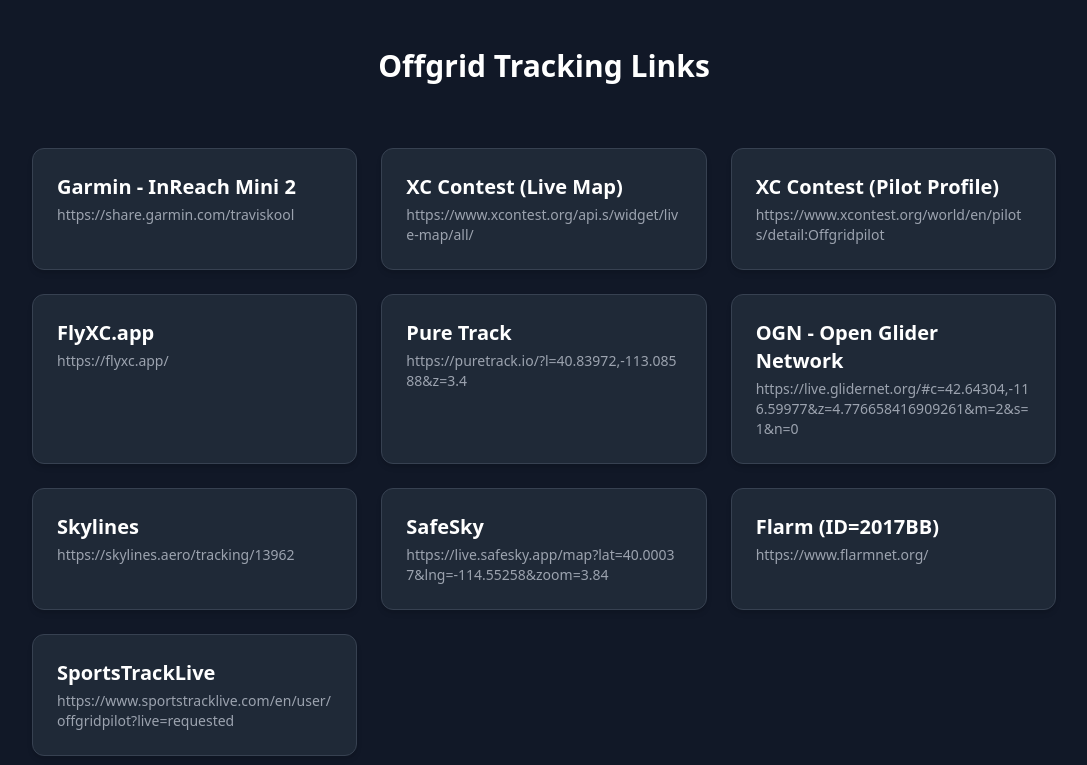
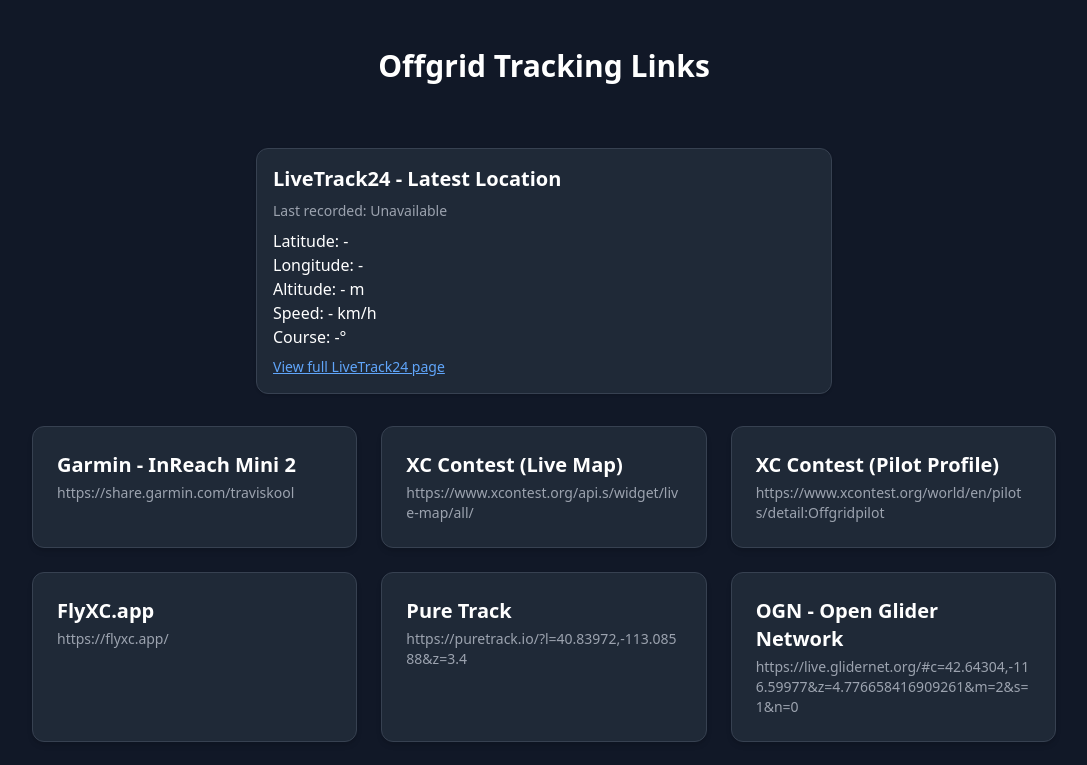
Before and after one commit to TravisKool/offgrid-tracking, a React (Vite) app: page / in a window 1280 px wide. Shown: the top 765 px of the page, without its empty margins (96-1183 px from the left). Built offline with nearby package versions, Linux system fonts and the light colour scheme; no server answers.

Commit message:
fix card

```diff
--- a/src/Appold.jsx
+++ /dev/null
@@ -1,38 +0,0 @@
-import React from "react"
-
-const trackers = [
-  { name: "Garmin - InReach Mini 2", url: "https://share.garmin.com/traviskool" },
-  { name: "XC Contest (Live Map)", url: "https://www.xcontest.org/api.s/widget/live-map/all/" },
-  { name: "XC Contest (Pilot Profile)", url: "https://www.xcontest.org/world/en/pilots/detail:Offgridpilot" },
-  { name: "FlyXC.app", url: "https://flyxc.app/" },
-  { name: "Pure Track", url: "https://puretrack.io/?l=40.83972,-113.08588&z=3.4" },
-  { name: "OGN - Open Glider Network", url: "https://live.glidernet.org/#c=42.64304,-116.59977&z=4.776658416909261&m=2&s=1&n=0" },
-  { name: "Skylines", url: "https://skylines.aero/tracking/13962" },
-  { name: "Live Track 24", url: "https://www.livetrack24.com/user/Offgridcoder" },
-  { name: "SafeSky", url: "https://live.safesky.app/map?lat=40.00037&lng=-114.55258&zoom=3.84" },
-  { name: "Flarm (ID=2017BB)", url: "https://www.flarmnet.org/" },
-  { name: "SportsTrackLive", url: "https://www.sportstracklive.com/en/user/offgridpilot?live=requested" }
-]
-
-export default function App() {
-  return (
-    <div className="min-h-screen bg-gray-900 text-white flex flex-col items-center py-12 px-4">
-      <h1 className="text-3xl font-bold mb-8">Offgrid Tracking Links</h1>
-
-      <div className="grid grid-cols-1 sm:grid-cols-2 lg:grid-cols-3 gap-6 w-full max-w-5xl">
-        {trackers.map((tracker, index) => (
-          <a
-            key={index}
-            href={tracker.url}
-            target="_blank"
-            rel="noopener noreferrer"
-            className="bg-gray-800 hover:bg-gray-700 transition p-6 rounded-2xl shadow-md border border-gray-700"
-          >
-            <h2 className="text-xl font-semibold">{tracker.name}</h2>
-            <p className="text-sm mt-1 text-gray-400 break-all">{tracker.url}</p>
-          </a>
-        ))}
-      </div>
-    </div>
-  )
-}
--- a/src/components/LiveTrackCard.jsx
+++ b/src/components/LiveTrackCard.jsx
@@ -8,16 +8,23 @@
       .then((res) => res.text())
       .then((text) => {
         const lines = text.trim().split("\n");
-        const [timestamp, lat, lon, alt, speed, course] = lines[lines.length - 1].split(",");
+        const lastLine = lines[lines.length - 1].trim();
+        const parts = lastLine.split(",");
+
+        if (parts.length >= 6) {
+          const [timestamp, lat, lon, alt, speed, course] = parts;
 
           setLocation({
-          timestamp,
+            timestamp: timestamp.trim(),
             lat: parseFloat(lat),
             lon: parseFloat(lon),
             altitude: parseFloat(alt),
             speed: parseFloat(speed),
             course: parseFloat(course),
           });
+        } else {
+          console.warn("Unexpected format from LiveTrack24:", lastLine);
+        }
       })
       .catch((err) => console.error("Failed to fetch LiveTrack24 data:", err));
   };
@@ -28,18 +35,18 @@
     return () => clearInterval(interval);
   }, []);
 
-  if (!location) return null;
-
   return (
     <section className="w-full max-w-xl mx-auto mt-6">
       <div className="bg-gray-800 p-4 rounded-xl border border-gray-700 shadow">
         <h2 className="text-xl font-bold mb-2">LiveTrack24 - Latest Location</h2>
-        <p className="text-sm text-gray-400 mb-2">Last recorded: {location.timestamp}</p>
-        <p>Latitude: {location.lat}</p>
-        <p>Longitude: {location.lon}</p>
-        <p>Altitude: {location.altitude} m</p>
-        <p>Speed: {location.speed} km/h</p>
-        <p>Course: {location.course.toFixed(2)}°</p>
+        <p className="text-sm text-gray-400 mb-2">
+          Last recorded: {location?.timestamp || "Unavailable"}
+        </p>
+        <p>Latitude: {location?.lat ?? "-"}</p>
+        <p>Longitude: {location?.lon ?? "-"}</p>
+        <p>Altitude: {location?.altitude ?? "-"} m</p>
+        <p>Speed: {location?.speed ?? "-"} km/h</p>
+        <p>Course: {location?.course != null ? location.course.toFixed(2) : "-"}°</p>
         <a
           href="https://www.livetrack24.com/user/Offgridcoder"
           target="_blank"
```
Lines whose indentation alone changed are shown as unchanged.
